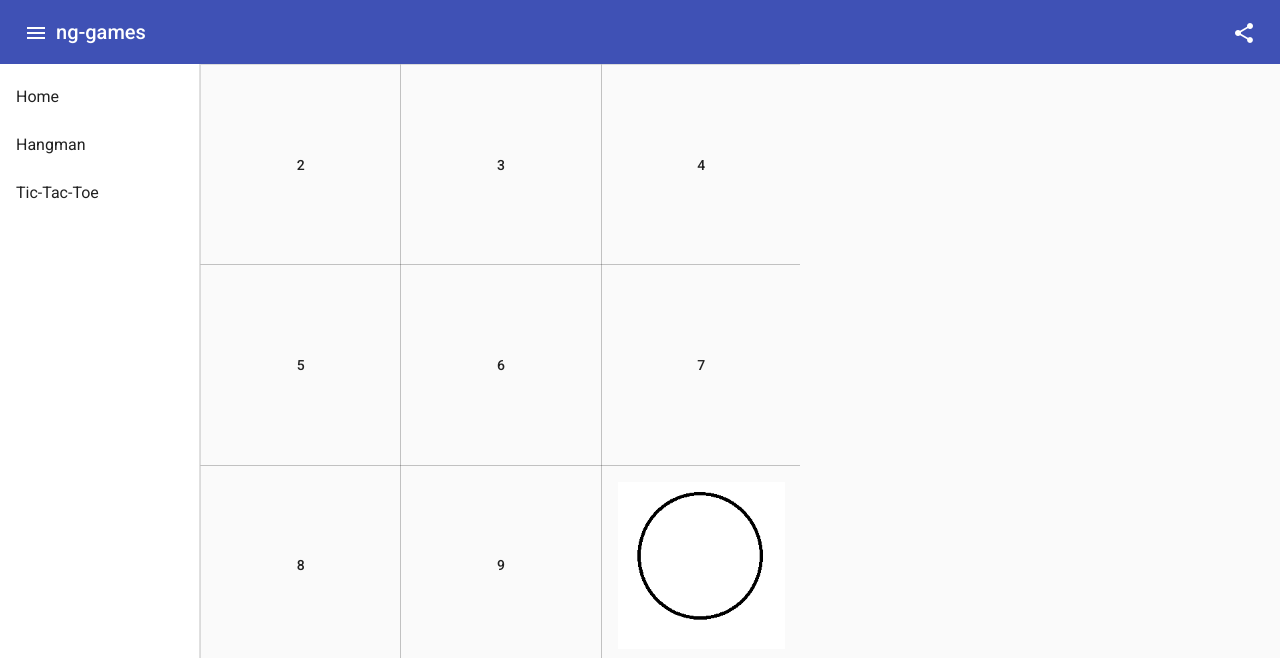
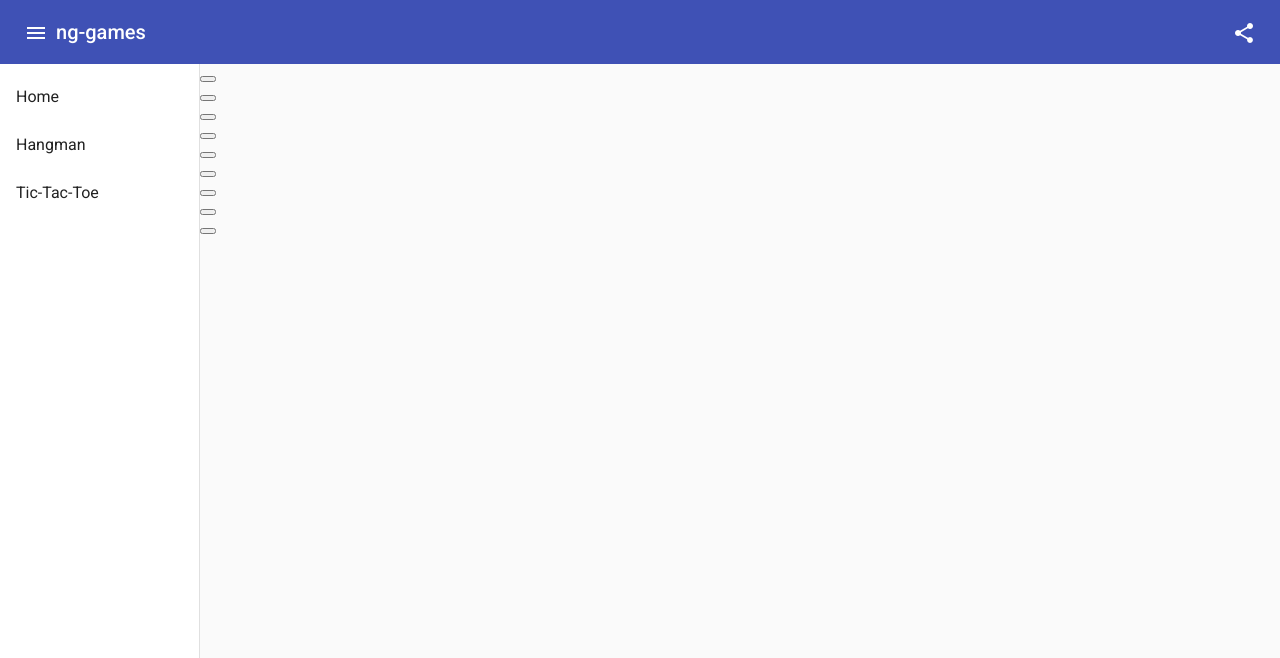
Before and after one commit to ToaIgnika/ng-games, an Angular app: page /tic-tac-toe in a window 1280 px wide. Shown: the top 658 px of the page. Built offline with nearby package versions, Linux system fonts and the light colour scheme.

Commit message:
Added simple logic for tictactoe

```diff
--- a/src/app/tic-tac-toe/tic-tac-toe.component.html
+++ b/src/app/tic-tac-toe/tic-tac-toe.component.html
@@ -1,17 +1,8 @@
 <div class="board">
-    <div></div>
-    <mat-grid-list cols="3" rowHeight="1:1">
-    <mat-grid-tile> <button mat-button>2</button></mat-grid-tile>
-    <mat-grid-tile> <button mat-button>3</button></mat-grid-tile>
-    <mat-grid-tile> <button mat-button>4</button></mat-grid-tile>
-    <mat-grid-tile> <button mat-button>5</button></mat-grid-tile>
-    <mat-grid-tile> <button mat-button>6</button></mat-grid-tile>
-    <mat-grid-tile> <button mat-button>7</button></mat-grid-tile>
-    <mat-grid-tile> <button mat-button>8</button></mat-grid-tile>
-    <mat-grid-tile> <button mat-button>9</button></mat-grid-tile>
-    <mat-grid-tile>
-        <img src="../../assets/img/tic-tac-toe/o.png" alt="" >
-    </mat-grid-tile>
-</mat-grid-list>
+    <div *ngFor="let row of board_layout; let i = index">
+        <div *ngFor="let cell of row; let j = index">
+            <button (click)="makeMove(i,j)" [disabled]="cell!=' '">{{cell}}</button>
+        </div>
+    </div>
 
 </div>
--- a/src/app/tic-tac-toe/tic-tac-toe.component.ts
+++ b/src/app/tic-tac-toe/tic-tac-toe.component.ts
@@ -7,13 +7,54 @@ import { Component, OnInit } from '@angular/core';
 })
 export class TicTacToeComponent implements OnInit {
   board_layout = [
-    ['1', '2', '3'],
-    ['4', '5', '6'],
-    ['7', '8', '9']
+    [' ', ' ', ' '],
+    [' ', ' ', ' '],
+    [' ', ' ', ' ']
   ]
+
+  turn = 'x'
+  turn_number = 1
+
   constructor() { }
 
   ngOnInit(): void {
   }
 
+  makeMove(i:number, j:number) {
+    this.board_layout[i][j]=this.turn
+    if (this.checkWin(i,j) || this.turn_number == 9) {
+      alert('game over!')
+      // game over! this.turn wins
+      this.newGame()
+    } else {
+      this.turn = this.turn == 'x' ? 'o' : 'x'
+      this.turn_number++
+    }
+  }
+
+  checkWin(i:number, j:number) {
+    var row_result = this.board_layout[i].every( (val, i, arr) => val === this.turn )
+    var col = this.board_layout.map(function(value,index) { return value[j]; });
+    var col_result = col.every( (val, i, arr) => val === this.turn)
+
+    if (row_result || col_result) {
+      // console.log('true')
+      return true
+    } else {
+      // console.log('false')
+      return false
+    }
+  }
+
+
+  newGame() {
+    this.turn = 'x'
+    this.turn_number = 1
+    this.board_layout = [
+      [' ', ' ', ' '],
+      [' ', ' ', ' '],
+      [' ', ' ', ' ']
+    ]
+  }
+
 }
```
